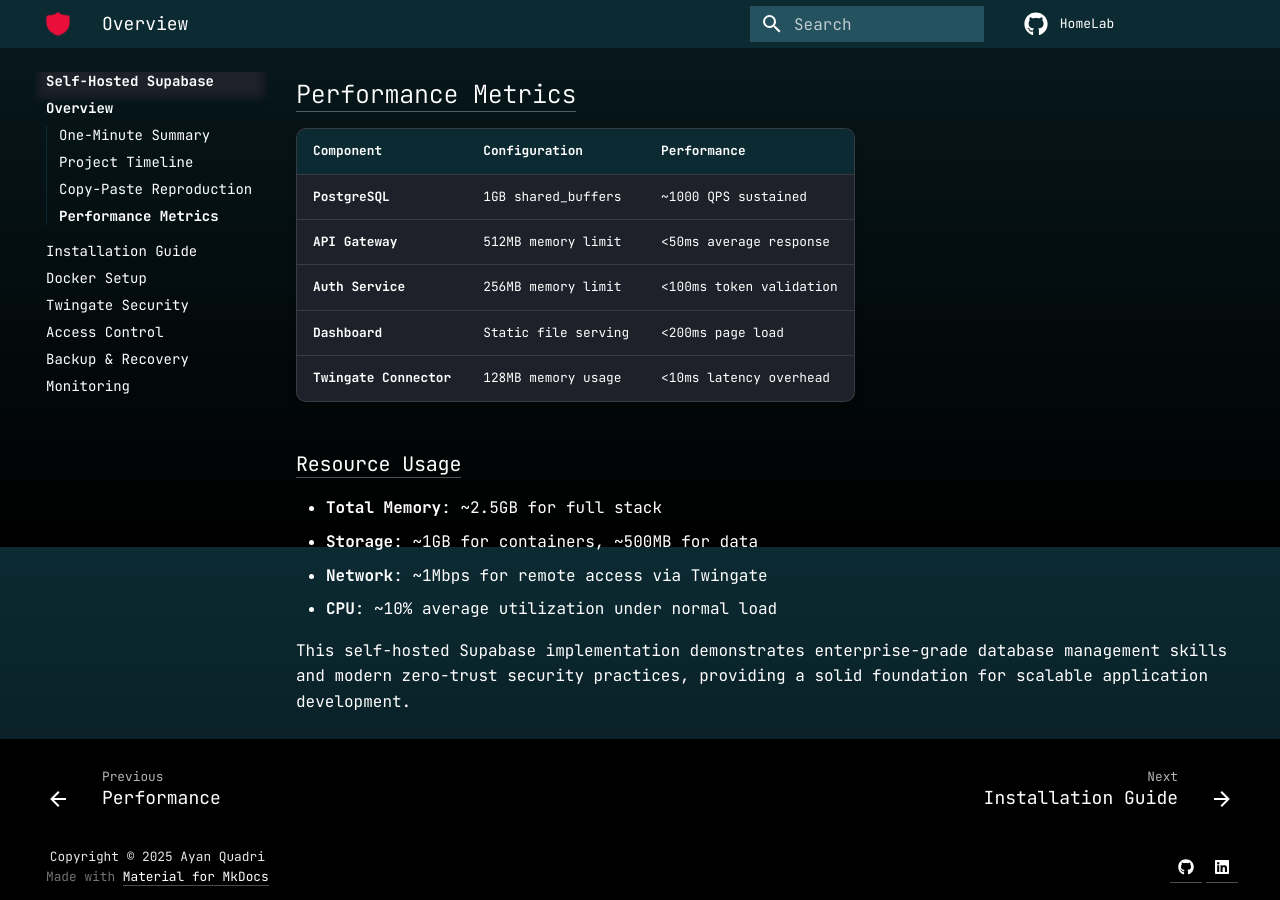
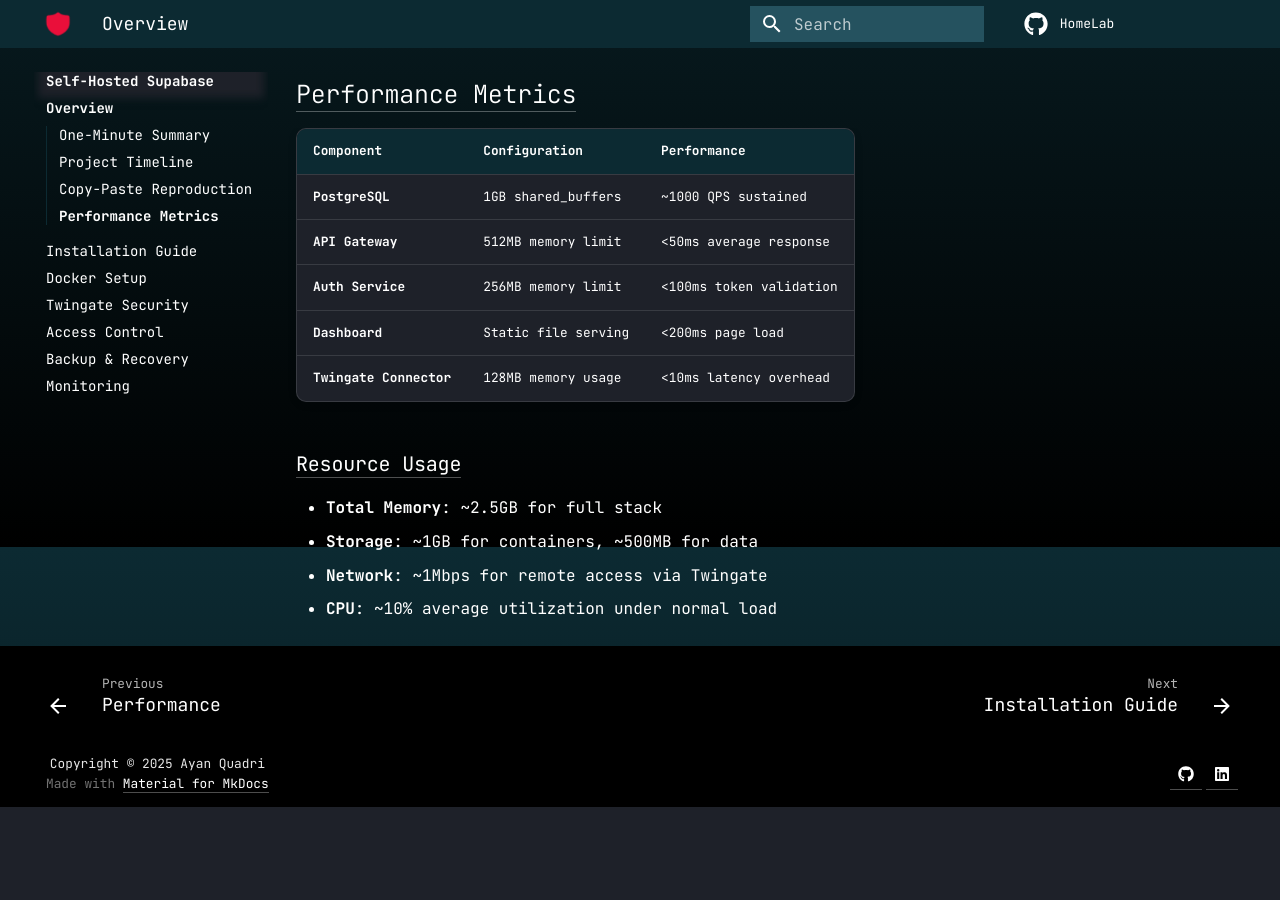
Before and after one commit to AyanQuadri/HomeLab, an MkDocs documentation site: the page built from docs/supabase/index.md, in a window 1280 px wide and 900 px high, scrolled down 2249 px. Built offline with MkDocs 1.6.1 and Material for MkDocs 9.7.7, drawn with Linux system fonts in a browser that asks for light colours; comment, search, counter and statistics services are not loaded; the version menu is left out; after the commit the page ends 3056 px from its top, so only the background shows below that.

Commit message:
unnecessary

```diff
--- a/docs/supabase/index.md
+++ b/docs/supabase/index.md
@@ -94,5 +94,3 @@
 - **Storage**: ~1GB for containers, ~500MB for data
 - **Network**: ~1Mbps for remote access via Twingate
 - **CPU**: ~10% average utilization under normal load
-
-This self-hosted Supabase implementation demonstrates enterprise-grade database management skills and modern zero-trust security practices, providing a solid foundation for scalable application development.
```
Also changed, not shown: docs/homelab/index.md (+0 -2 lines).
